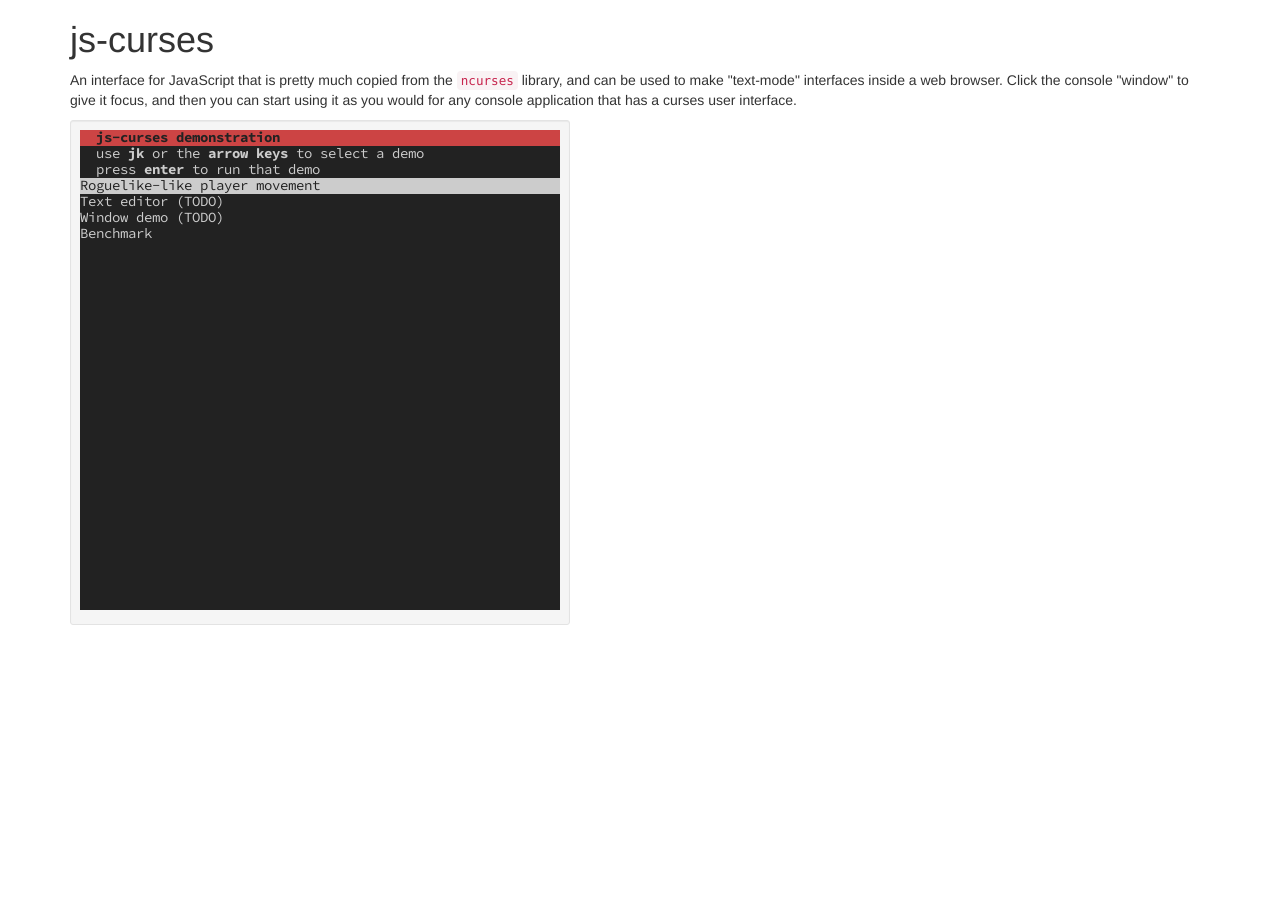
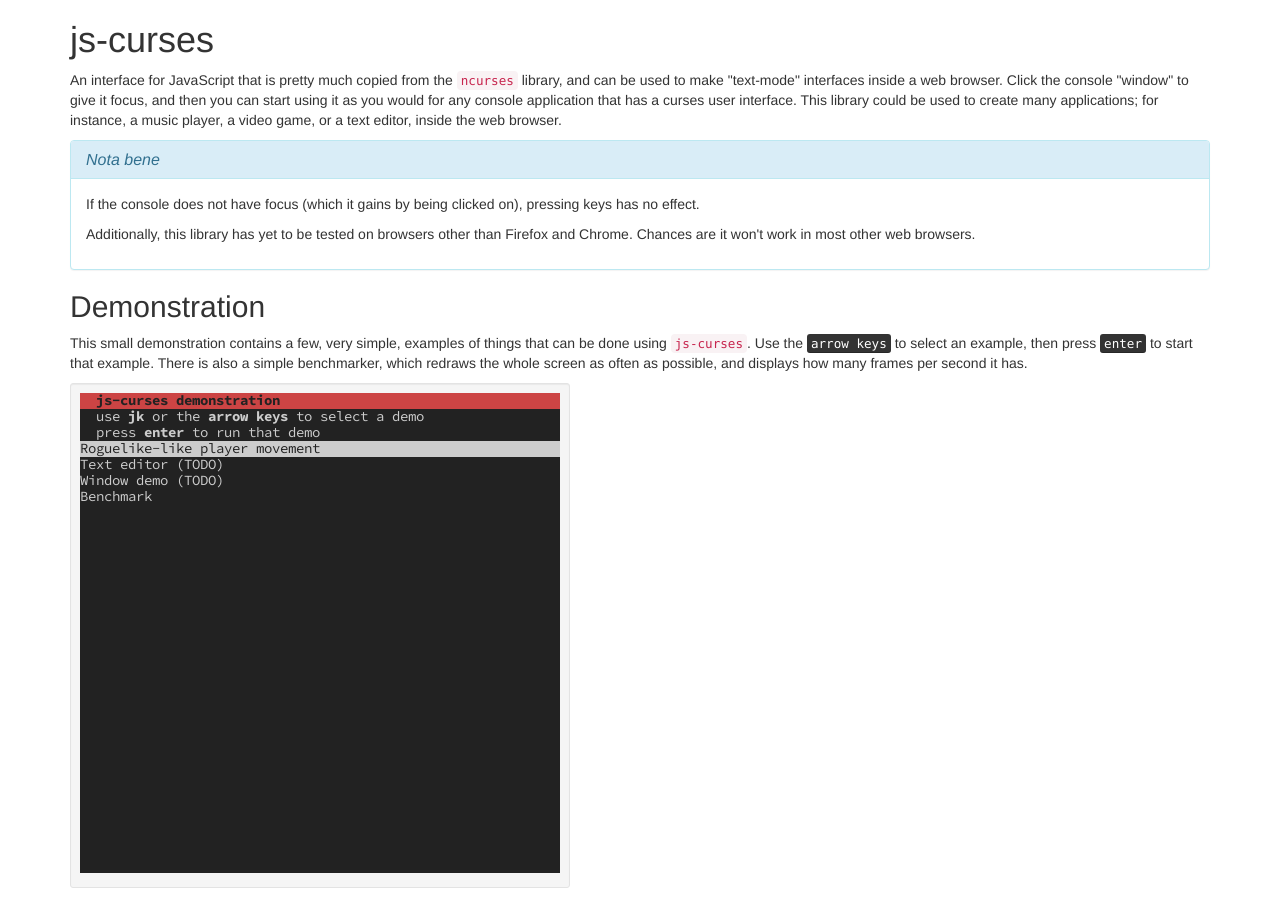
Before and after one commit to 6112/cursesjs, a website: page demo/index.html in a window 1280 px wide. Before the commit the page ends 800 px from the top, so only its background shows below. Drawn offline with Linux system fonts and the light colour scheme.

Commit message:
added some description in demo/index.html

```diff
--- a/demo/index.html
+++ b/demo/index.html
@@ -12,7 +12,6 @@
       display: inline-block;
     }
   </style>
-</head>
 <body>
 <div class="container">
   <h1>js-curses</h1>
@@ -21,10 +20,36 @@
   <code>ncurses</code> library, and can be used to make "text-mode" interfaces
   inside a web browser. Click the console "window" to give it focus, and then
   you can start using it as you would for any console application that has
-  a curses user interface.</p>
+  a curses user interface. This library could be used to create many
+  applications; for instance, a music player, a video game, or a text editor,
+  inside the web browser.</p>
 
-  <pre class="js-curses well well-sm" id="stage">
-  </pre>
+  <div class="panel panel-info">
+    <div class="panel-heading">
+      <h3 class="panel-title">
+        <em>Nota bene</em>
+      </h3>
+    </div>
+    <div class="panel-body">
+      <p>If the console does not have focus (which it gains by being clicked
+      on), pressing keys has no effect.</p>
+
+      <p>Additionally, this library has yet to be tested on browsers other than
+      Firefox and Chrome. Chances are it won't work in most other web browsers.
+      </p>
+    </div>
+  </div>
+
+  <h2>Demonstration</h2>
+
+  <p>This small demonstration contains a few, very simple, examples of things
+  that can be done using <code>js-curses</code>. Use the <kbd>arrow keys</kbd>
+  to select an example, then press <kbd>enter</kbd> to start that example. There
+  is also a simple benchmarker, which redraws the whole screen as often as
+  possible, and displays how many frames per second it has.</p>
+
+  <div class="well well-sm" id="stage">
+  </div>
 </div>
 
 <!-- for preloading the fonts -->
```
